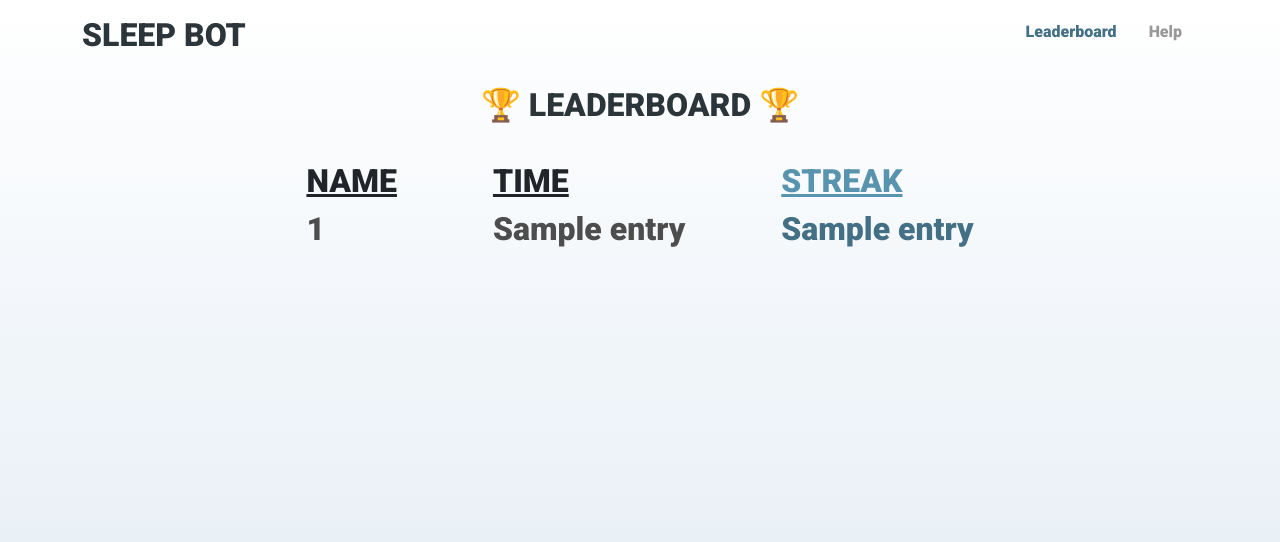
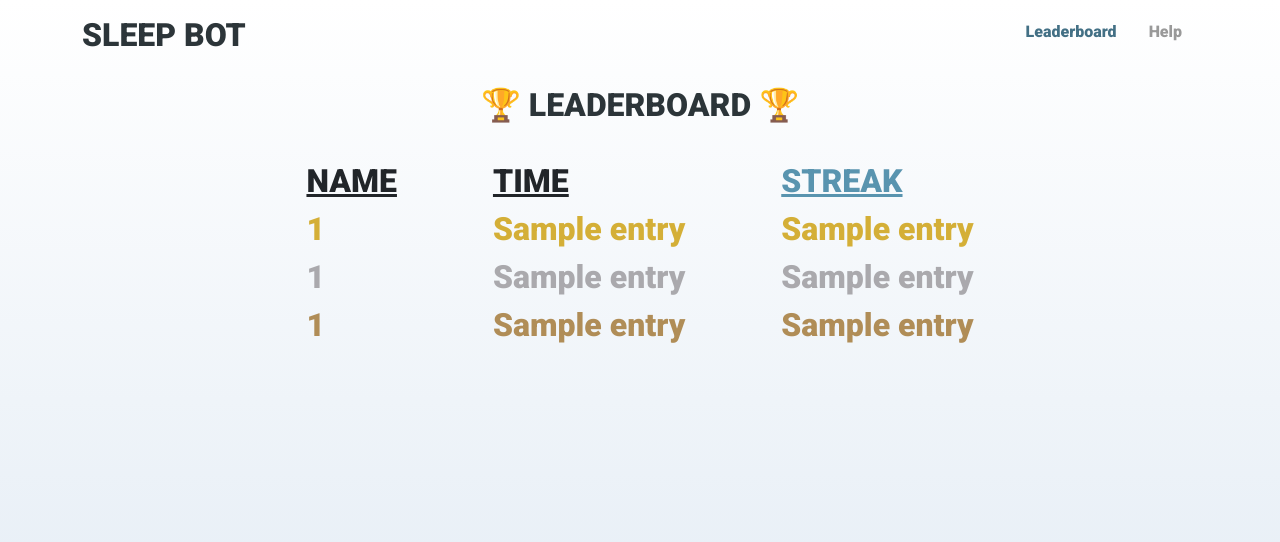
Before and after one commit to NeuralWorksAI/Sleep-Bot, a Flask app: template templates/index.html in a window 1280 px wide. Shown: the top 542 px of the page. Run offline with Flask 2, Linux system fonts and the light colour scheme; the template is opened without the code that fills it: most values are stand-ins (such as "Sample title", 1, 10 or a date in 2020); some libraries are stand-ins or nearby versions.

Commit message:
leaderboard colour change

```diff
--- a/app.py
+++ b/app.py
@@ -13,7 +13,7 @@
     for user in raw_data:
         time = utc_to_local(user["timegoal"], user["timezone"])
         data.append([user["username"], user["streak"], dtstring(time)])
-    return render_template("index.html", leaderboard=data)
+    return render_template("index.html", leaderboard=data, len=len(data))
 
 @app.route("/help")
 def help():
--- a/static/css/styles.css
+++ b/static/css/styles.css
@@ -162,6 +162,18 @@
   height: 2.5rem;
 }
 
+.first td {
+  color: #d4af37;
+}
+
+.second td {
+  color: #aaa9ad;
+}
+
+.third td {
+  color: #b08d57;
+}
+
 /* phones */
 @media only screen and (max-width: 768px) {
   .row,
--- a/templates/index.html
+++ b/templates/index.html
@@ -17,12 +17,27 @@
         STREAK
       </th>
     </tr>
-    {% for entry in leaderboard %}
+    <tr class="first">
+      <td class="names">{{ leaderboard[0][0] }}</td>
+      <td class="names">{{ leaderboard[0][2] }}</td>
+      <td class="scores" style="text-align: center">{{ leaderboard[0][1] }}</td>
+    </tr>
+    <tr class="second">
+      <td class="names">{{ leaderboard[1][0] }}</td>
+      <td class="names">{{ leaderboard[1][2] }}</td>
+      <td class="scores" style="text-align: center">{{ leaderboard[0][1] }}</td>
+    </tr>
+    <tr class="third">
+      <td class="names">{{ leaderboard[2][0] }}</td>
+      <td class="names">{{ leaderboard[2][2] }}</td>
+      <td class="scores" style="text-align: center">{{ leaderboard[0][1] }}</td>
+    </tr>
+    {% for i in range(3, len) %}
     <tr>
-      <td class="names">{{ entry[0] }}</td>
-      <td class="names">{{ entry[2] }}</td>
+      <td class="names">{{ leaderboard[i][0] }}</td>
+      <td class="names">{{ leaderboard[i][2] }}</td>
       <td class="scores" style="color: #437085; text-align: center">
-        {{ entry[1] }}
+        {{ leaderboard[i][1] }}
       </td>
     </tr>
     {% endfor %}
```
